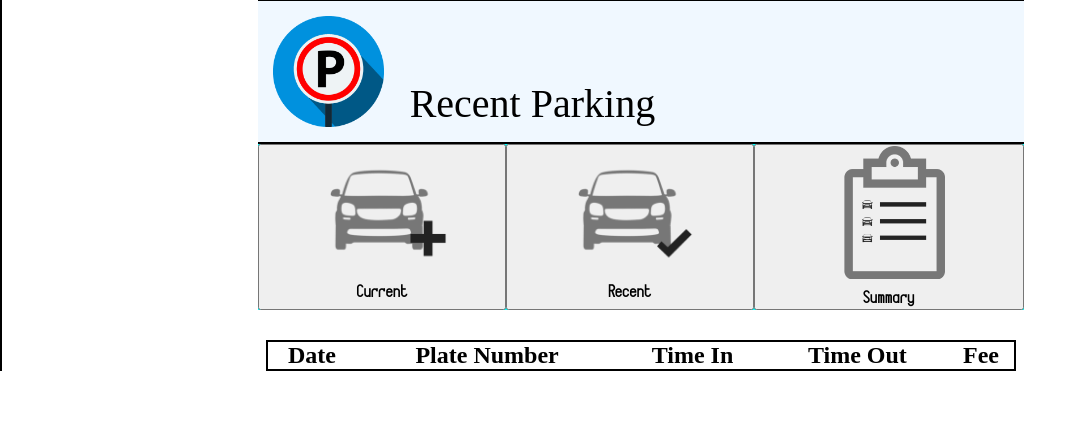
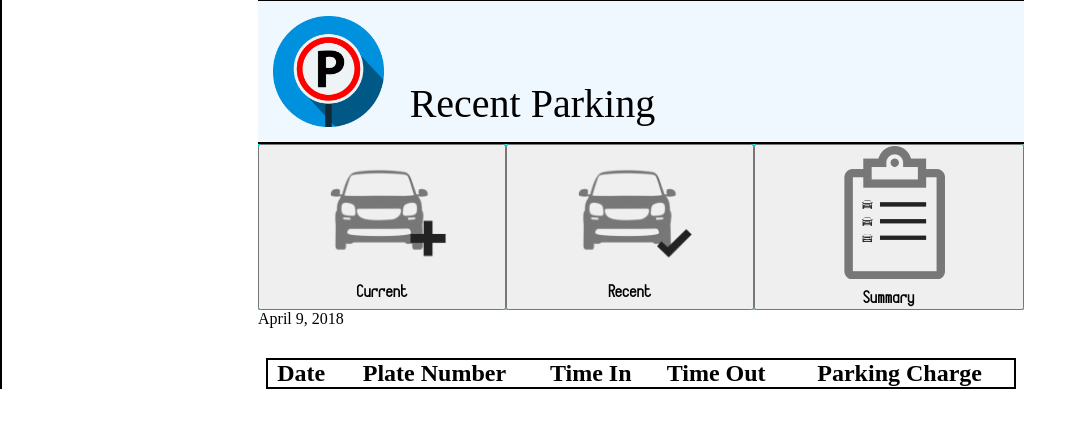
Before and after one commit to Henrhod/9346B-G4, a plain HTML site: page PWA/Recent.html in a window 1280 px wide. Shown: the whole page, without its empty margins (0-1087 px from the left). Drawn offline with Linux system fonts and the light colour scheme.

Commit message:
updated recent button

```diff
--- a/PWA/Recent.html
+++ b/PWA/Recent.html
@@ -40,14 +40,14 @@
 	</div>
 
 	<div class="Recent-Body">
-
+        <p id="getDateToday"></p>
         <table class="Recent-Table">
             <tr>
                 <th>Date</th>
 				<th>Plate Number</th>
 				<th>Time In</th>
 				<th>Time Out</th>
-				<th>Fee</th>
+				<th>Parking Charge</th>
 			</tr>
 
         </table>
```
